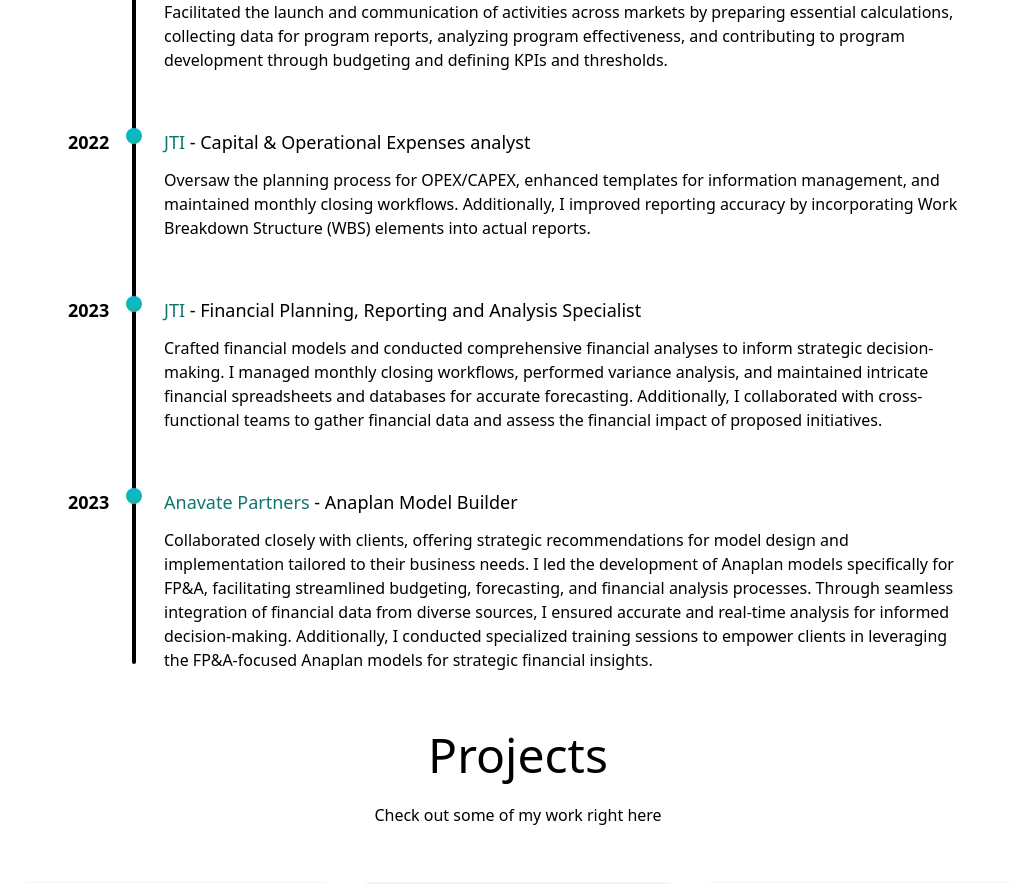
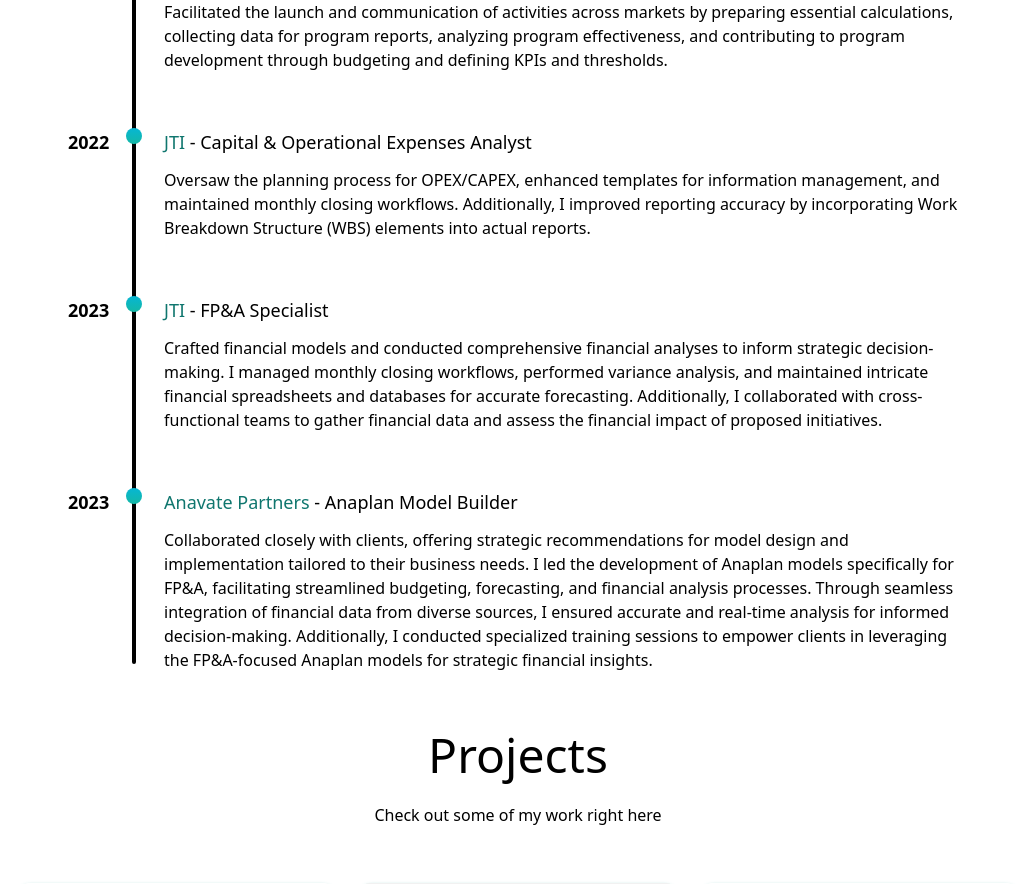
Before and after one commit to jwild22/project5-portfolio-app, a React (Vite) app: page / in a window 1280 px wide. Shown: the part 1360-2244 px from the top of the page, without its empty margins (122-1157 px from the left). Built offline with nearby package versions, Linux system fonts and the light colour scheme.

Commit message:
experience change

```diff
--- a/src/pages/Experience.jsx
+++ b/src/pages/Experience.jsx
@@ -17,14 +17,14 @@
     {
       year: 2022,
       company: 'JTI',
-      position: 'Capital & Operational Expenses analyst',
+      position: 'Capital & Operational Expenses Analyst',
       description:
         'Oversaw the planning process for OPEX/CAPEX, enhanced templates for information management, and maintained monthly closing workflows. Additionally, I improved reporting accuracy by incorporating Work Breakdown Structure (WBS) elements into actual reports.',
     },
     {
       year: 2023,
       company: 'JTI',
-      position: 'Financial Planning, Reporting and Analysis Specialist',
+      position: 'FP&A Specialist',
       description:
         'Crafted financial models and conducted comprehensive financial analyses to inform strategic decision-making. I managed monthly closing workflows, performed variance analysis, and maintained intricate financial spreadsheets and databases for accurate forecasting. Additionally, I collaborated with cross-functional teams to gather financial data and assess the financial impact of proposed initiatives.',
     },
```
